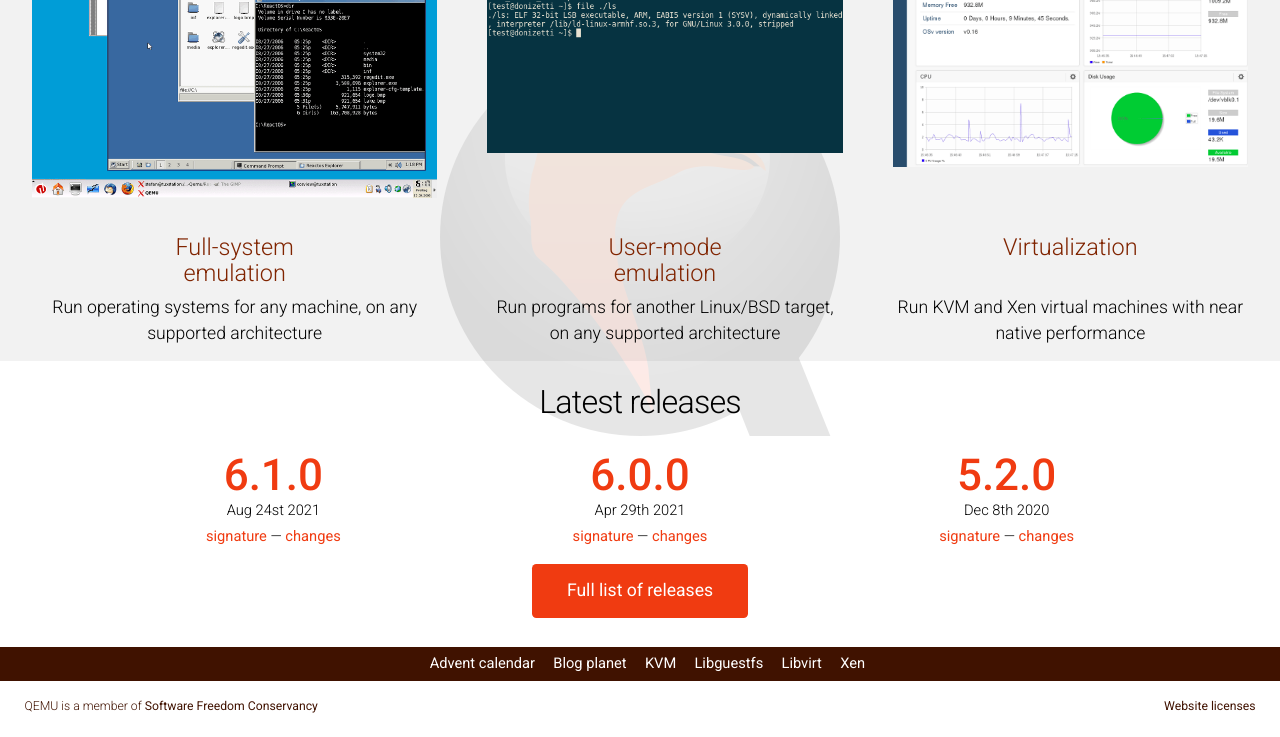
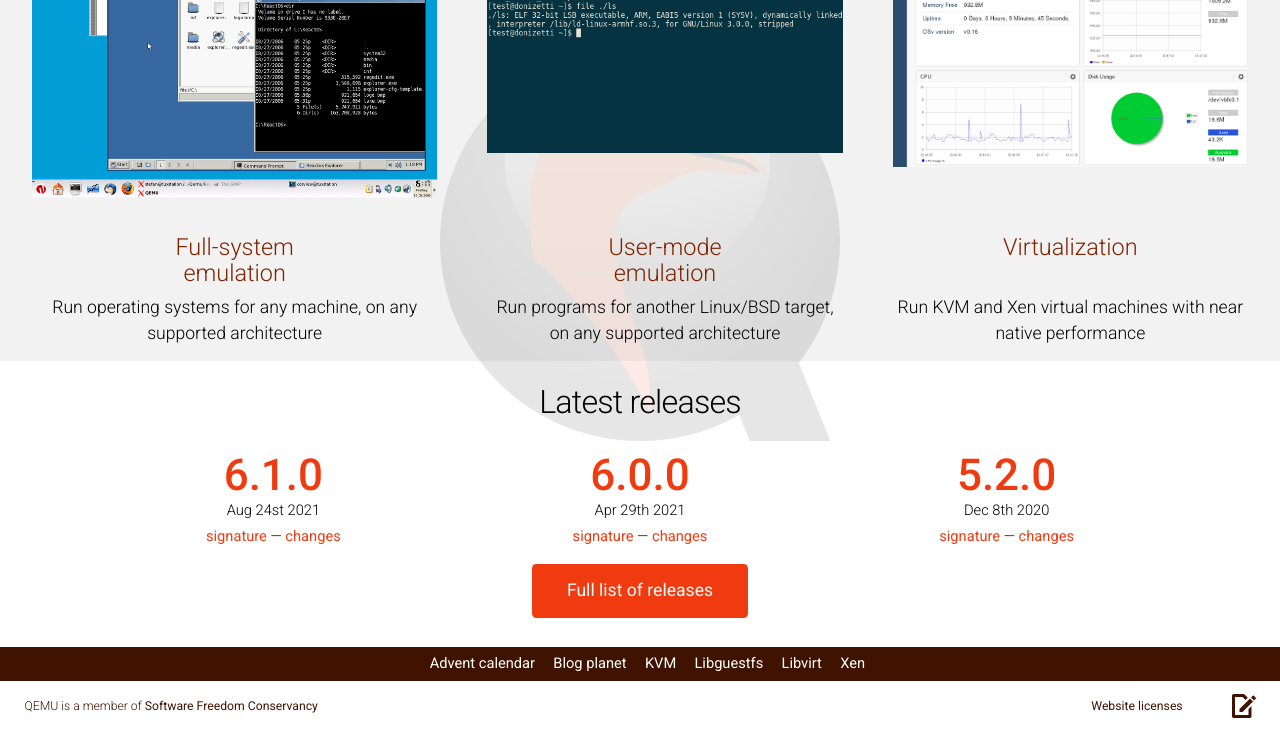
Before and after one commit to qemu/qemu-web, a Jekyll site: the page built from index.html, in a window 1280 px wide and 1145 px high. Shown: the part 405-1142 px from the top of the window. Built offline with Jekyll 4.4.1, drawn with Linux system fonts in a browser that asks for light colours; nearby versions of some CDN libraries.

Commit message:
Add link to "page source" for all pages
The link takes the user directly to the source markdown file in gitlab.
This gives them guidance as to what file should be editted to make
changes to the content. The link text is replaced by an icon in normal
rendering.

Signed-off-by: Daniel P. BerrangÃ© <berrange@redhat.com>
Message-Id: <20210908122814.707744-7-berrange@redhat.com>
Signed-off-by: Paolo Bonzini <pbonzini@redhat.com>

```diff
--- a/_includes/footer.html
+++ b/_includes/footer.html
@@ -9,6 +9,9 @@
 			<li><a href="https://xenproject.org">Xen</a></li>
 		</ul>
 	</div>
+	<div id="edit-page">
+		<a href="https://gitlab.com/qemu-project/qemu-web/-/blob/master/{{page.path}}">page source</a>
+	</div>
 	<div id="conservancy">
 		QEMU is a member of <a href="{{ relative_root }}/conservancy/">Software Freedom Conservancy</a>
 	</div>
--- a/assets/css/style.css
+++ b/assets/css/style.css
@@ -533,7 +533,7 @@
 		padding-left: 1em;
 	}
 
-	#licenses, #conservancy {
+	#licenses, #conservancy, #edit-page {
 		padding: 0em;
 		padding-left: 1em;
 		padding-right: 1em;
@@ -544,12 +544,21 @@
 		margin-top: 1em;
 	}
 
-	#licenses {
+	#licenses, #edit-page {
 		float: right;
 	}
 
 	#conservancy {
 		float: left;
+	}
+
+	#edit-page a {
+		overflow: hidden;
+		background: url(../images/edit-page.png);
+		display: inline-block;
+		width: 24px;
+		height: 24px;
+		padding-left: 24px;
 	}
 
 /*********************************************************************************/
```
Also changed, not shown: assets/images/edit-page.png (added).
